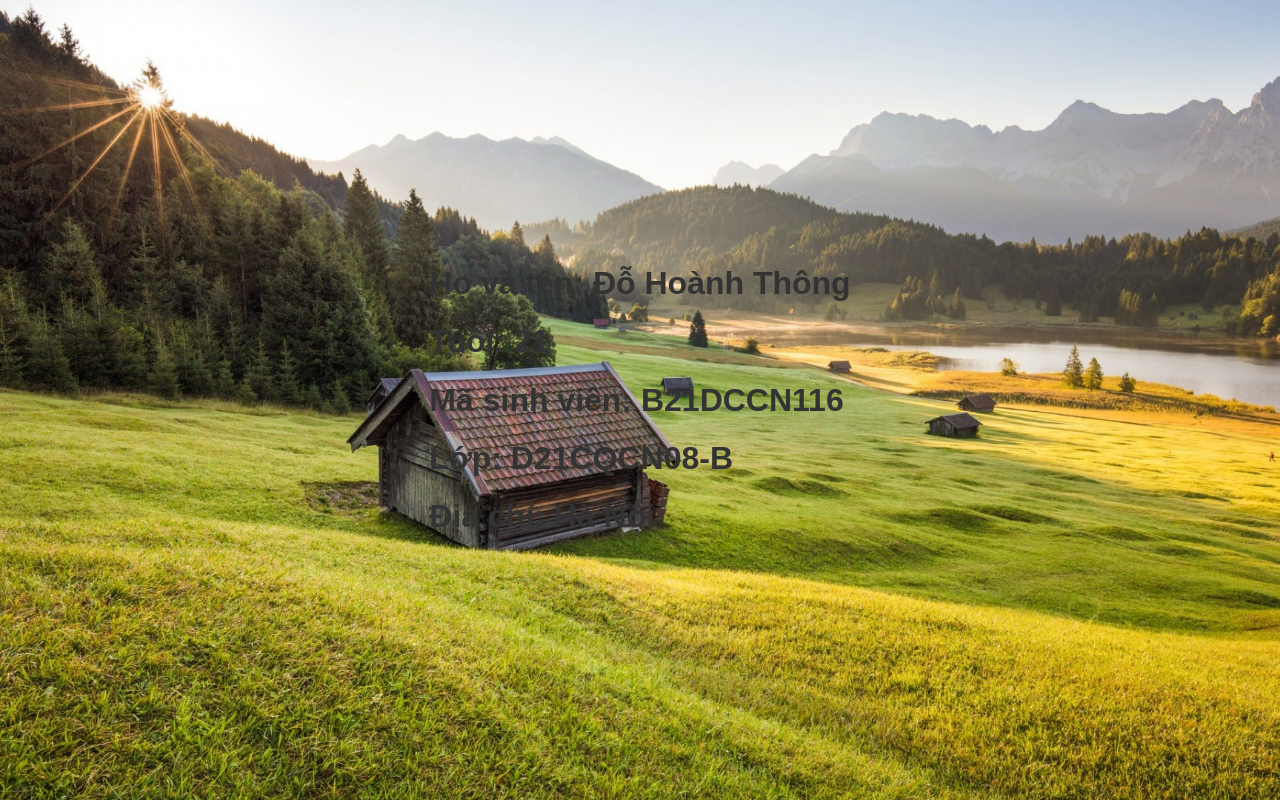
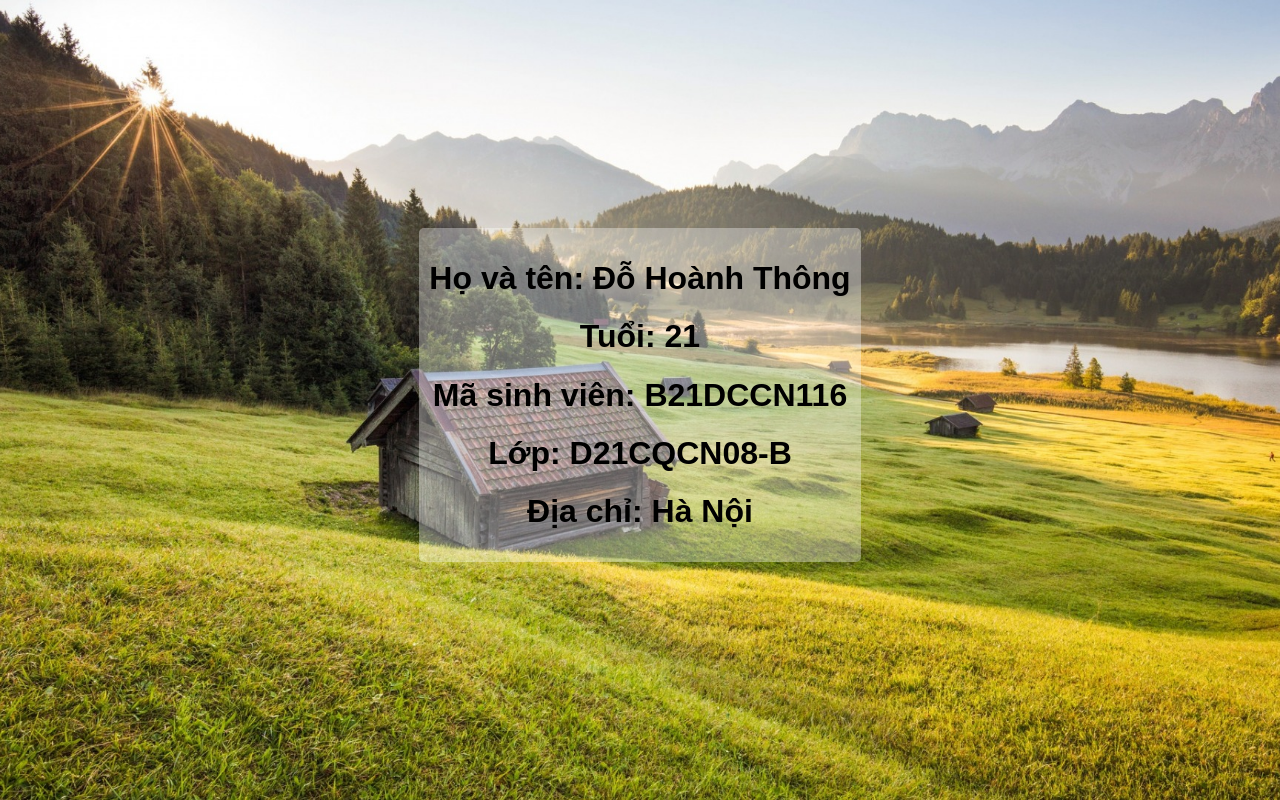
Before and after one commit to DoHoanhThong/DoHoanhThong.github.io, a plain HTML site: page index.html in a window 1280 px wide. Drawn offline with Linux system fonts and the light colour scheme.

Commit message:
Update index.html

```diff
--- a/index.html
+++ b/index.html
@@ -25,11 +25,19 @@
             padding: 20px;
             border-radius: 8px;
             box-shadow: 0 0 10px rgba(0, 0, 0, 0.1);
-            background-color: rgba(255, 255, 255, 0.8);
+            background-color: white;
         }
 
         h1 {
-            color: #333;
+            color: black;
+            text-align: center;
+        }
+
+        .ThongTin {
+            background-color: rgba(255, 255, 255, 0.35);
+            padding: 10px;
+            margin-bottom: 10px;
+            border-radius: 5px;
         }
     </style>
 </head>
```
